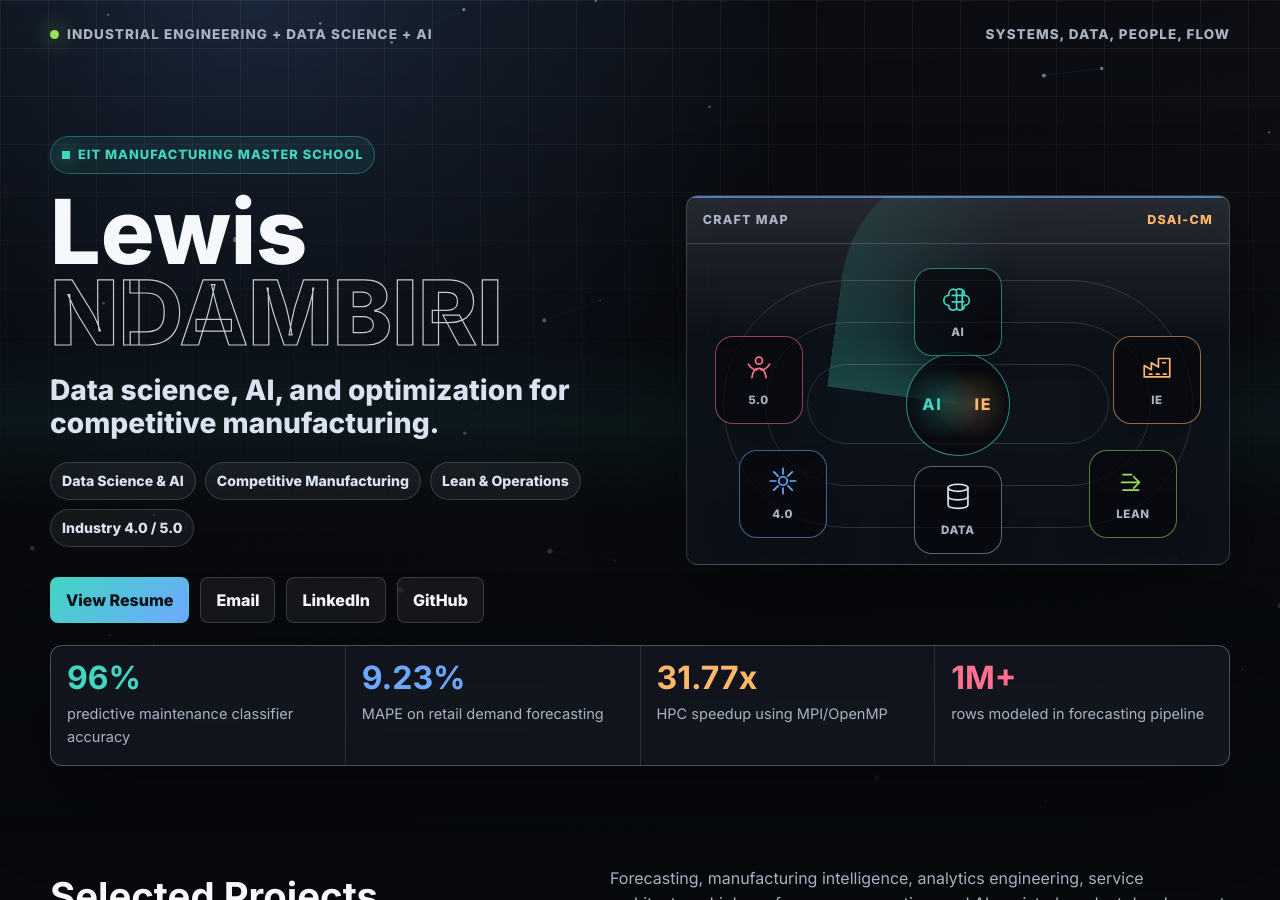
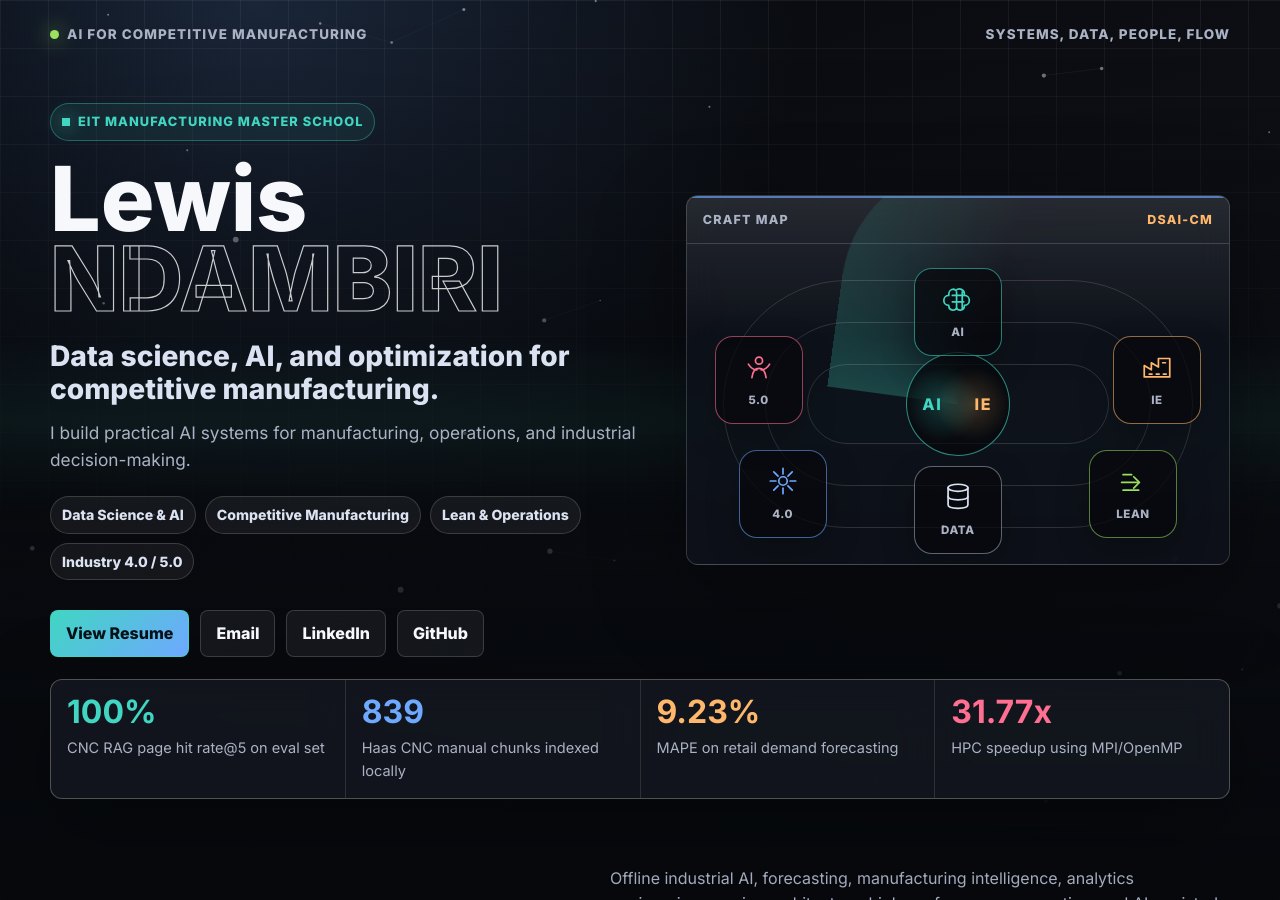
Before and after one commit to lewisndambiri/lewisndambiri.github.io, a Jekyll site: the page built from index.md, in a window 1280 px wide and 900 px high. Built offline with Jekyll 4.4.1, drawn with Linux system fonts in a browser that asks for light colours; some of the changed text lies outside the part shown.

Commit message:
Update index.md with new project details and focus

```diff
--- a/index.md
+++ b/index.md
@@ -6,9 +6,10 @@
 <header class="hero">
   <canvas class="hero-canvas" data-hero-canvas aria-hidden="true"></canvas>
   <div class="topbar">
-    <span class="status">Industrial Engineering + Data Science + AI</span>
+    <span class="status">AI for competitive manufacturing</span>
     <span>Systems, data, people, flow</span>
   </div>
+
   <div class="hero-grid">
     <div>
       <p class="eyebrow">EIT Manufacturing Master School</p>
@@ -17,6 +18,7 @@
         <span class="title-line accent">NDAMBIRI</span>
       </h1>
       <h2>Data science, AI, and optimization for competitive manufacturing.</h2>
+      <p class="hero-note">I build practical AI systems for manufacturing, operations, and industrial decision-making.</p>
       <div class="identity-strip" aria-label="Professional focus areas">
         <span>Data Science & AI</span>
         <span>Competitive Manufacturing</span>
@@ -75,8 +77,12 @@
 
   <div class="metrics" aria-label="Selected outcomes">
     <div class="metric">
-      <strong>96%</strong>
-      <span>predictive maintenance classifier accuracy</span>
+      <strong>100%</strong>
+      <span>CNC RAG page hit rate@5 on eval set</span>
+    </div>
+    <div class="metric">
+      <strong>839</strong>
+      <span>Haas CNC manual chunks indexed locally</span>
     </div>
     <div class="metric">
       <strong>9.23%</strong>
@@ -86,19 +92,29 @@
       <strong>31.77x</strong>
       <span>HPC speedup using MPI/OpenMP</span>
     </div>
-    <div class="metric">
-      <strong>1M+</strong>
-      <span>rows modeled in forecasting pipeline</span>
-    </div>
   </div>
 </header>
+
 <section>
   <div class="section-heading">
     <h2>Selected Projects</h2>
-    <p>Forecasting, manufacturing intelligence, analytics engineering, service architecture, high-performance computing, and AI-assisted product development.</p>
+    <p>Offline industrial AI, forecasting, manufacturing intelligence, analytics engineering, service architecture, high-performance computing, and AI-assisted product development.</p>
   </div>
 
   <div class="project-grid">
+    <article class="project-card">
+      <div class="project-media">
+        <img src="/assets/img/cnc-rag-assistant-hero.jpg" alt="Offline CNC RAG Assistant project preview">
+      </div>
+      <div class="stack">Python, FAISS, Sentence Transformers, Ollama, Mistral, Streamlit, Pytest</div>
+      <h3>Offline CNC RAG Assistant</h3>
+      <p>Built a local retrieval-augmented generation assistant for CNC machine operation and maintenance documentation, using a Haas Mill NGC manual as a realistic manufacturing corpus.</p>
+      <p class="result">Result: 839 indexed manual chunks, hybrid retrieval, cited local answers, Streamlit UI, and 100% page hit rate@5 on the evaluation set.</p>
+      <div class="links">
+        <a href="https://github.com/lewisndambiri/cnc-rag-assistant" target="_blank" rel="noopener noreferrer">GitHub</a>
+      </div>
+    </article>
+
     <article class="project-card">
       <div class="project-media">
         <img src="/projects/demand_planning/demand-forecasting-hero.png" alt="Demand forecasting project preview">
@@ -190,7 +206,7 @@
       <div class="stack">React, Node.js, Express, Google Calendar API, Nodemailer, CSS</div>
       <h3>MeetScheduler AI-Assisted Meeting Scheduler</h3>
       <p>Built a Doodle-inspired meeting scheduler for HackaPrompt AI 2026, with poll creation, availability voting, quorum-based best-slot detection, Google Calendar availability, and email invitations.</p>
-      <p class="result">Result: a full-stack scheduling product and a critical examination of where AI-assisted programming helps, fails, and still needs human judgement.</p>
+      <p class="result">Result: delivered a working full-stack scheduling prototype while documenting how AI assistance can accelerate development when paired with clear product judgement.</p>
       <div class="links">
         <a href="/projects/meet-scheduler/">Case Study</a>
         <a href="https://github.com/lewisndambiri/meet-scheduler" target="_blank" rel="noopener noreferrer">GitHub</a>
@@ -254,5 +270,5 @@
 
 <footer>
   <span>© 2026 Lewis NDAMBIRI</span>
-  <span>Industrial engineering, data science, and software systems.</span>
+  <span>Open to roles in industrial AI, data science, manufacturing analytics, and operations technology.</span>
 </footer>
```
Also changed, not shown: other parts of index.md (+1 -1 lines).
